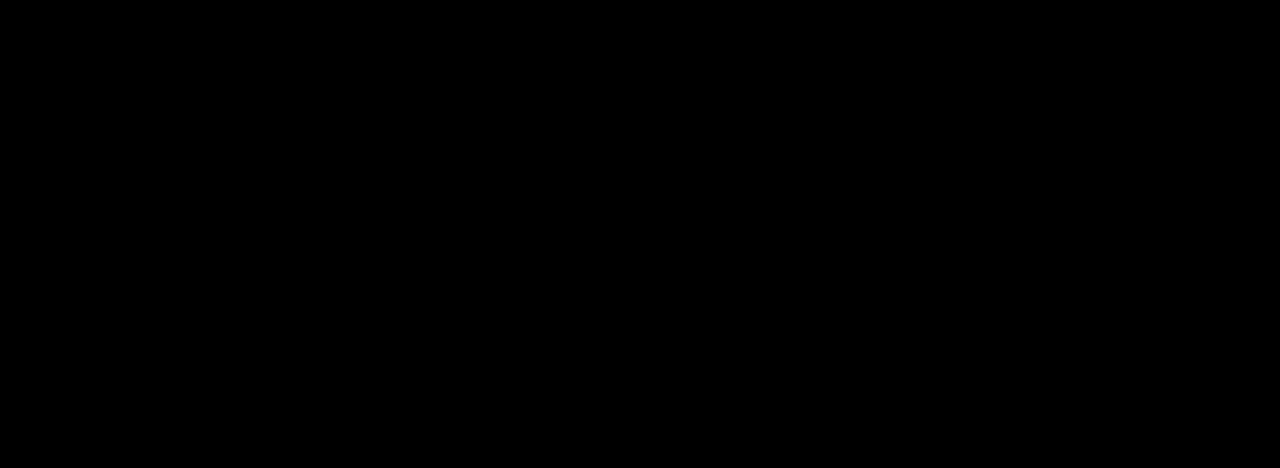
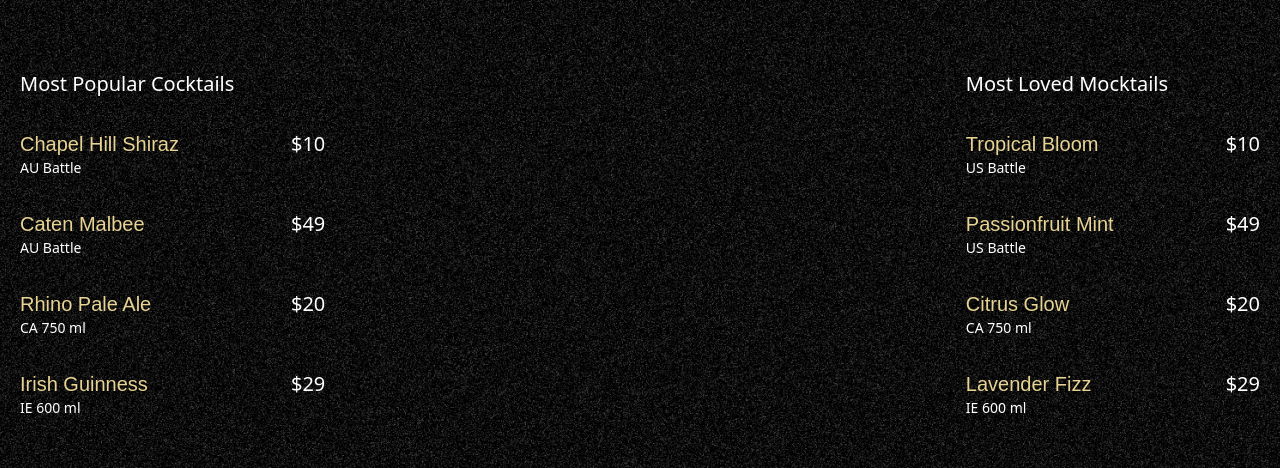
Before and after one commit to nilanjan-guha/gsap_cocktail, a React (Vite) app: page / in a window 1280 px wide. Shown: the part 890-1358 px from the top of the page. Built offline with nearby package versions, Linux system fonts and the light colour scheme; a web font is replaced by a local one.

Commit message:
implement the cocktail component full

```diff
--- a/src/App.jsx
+++ b/src/App.jsx
@@ -4,6 +4,7 @@
 import SplitText from "gsap/all";
 import NavBar from "./components/NavBar/NavBar";
 import Hero from "./components/Hero/Hero";
+import Cocktails from "./components/Cocktails/Cocktails";
 
 gsap.registerPlugin(ScrollTrigger, SplitText);
 
@@ -12,7 +13,7 @@
     <main>
       <NavBar />
       <Hero />
-      <div className="h-dvh bg-black"></div>
+      <Cocktails />
     </main>
   );
 };
--- /dev/null
+++ b/src/components/Cocktails/Cocktails.jsx
@@ -0,0 +1,77 @@
+import React from "react";
+import { cocktailLists, mockTailLists } from "../constants/index";
+import gsap from "gsap";
+import { useGSAP } from "@gsap/react";
+const Cocktails = () => {
+  useGSAP(() => {
+    const parallaxTimeline = gsap
+      .timeline({
+        scrollTrigger: {
+          trigger: "#cocktails",
+          start: "top 30%",
+          end: "bottom 80%",
+          scrub: true,
+        },
+      })
+
+      .from("#c-left-leaf", {
+        x: -100,
+        y: 100,
+      })
+      .from("#c-right-leaf", {
+        x: 100,
+        y: 100,
+      });
+  });
+
+  return (
+    <section id="cocktails" className="noisy">
+      <img
+        src="../../../public/public/images/cocktail-left-leaf.png"
+        alt="l-leaf"
+        id="c-left-leaf"
+      />
+      <img
+        src="../../../public/public/images/cocktail-right-leaf.png"
+        alt="r-leaf"
+        id="c-right-leaf"
+      />
+      <div className="list">
+        <div className="popular">
+          <h2>Most Popular Cocktails</h2>
+          <ul>
+            {cocktailLists.map(({ name, country, detail, price }) => (
+              <li key={name}>
+                <div className="md:me-28">
+                  <h3>{name}</h3>
+                  <p>
+                    {country} {detail}
+                  </p>
+                </div>
+                <span>{price}</span>
+              </li>
+            ))}
+          </ul>
+        </div>
+        <div className="loved">
+          <h2>Most Loved Mocktails</h2>
+          <ul>
+            {mockTailLists.map(({ name, country, detail, price }) => (
+              <li key={name}>
+                <div className="md:me-28">
+                  <h3>{name}</h3>
+                  <p>
+                    {country} {detail}
+                  </p>
+                </div>
+                <span>{price}</span>
+              </li>
+            ))}
+          </ul>
+        </div>
+      </div>
+    </section>
+  );
+};
+
+export default Cocktails;
```
